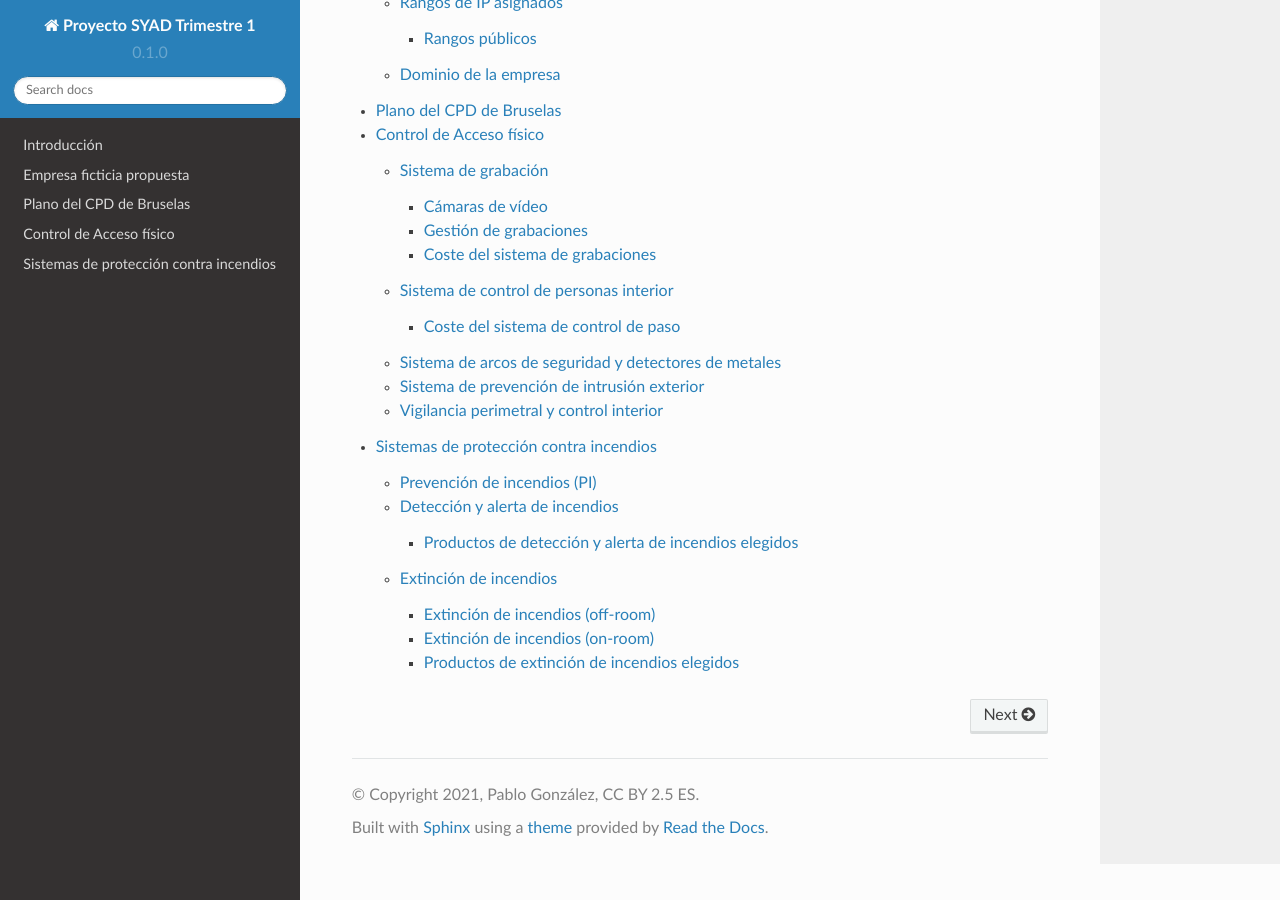
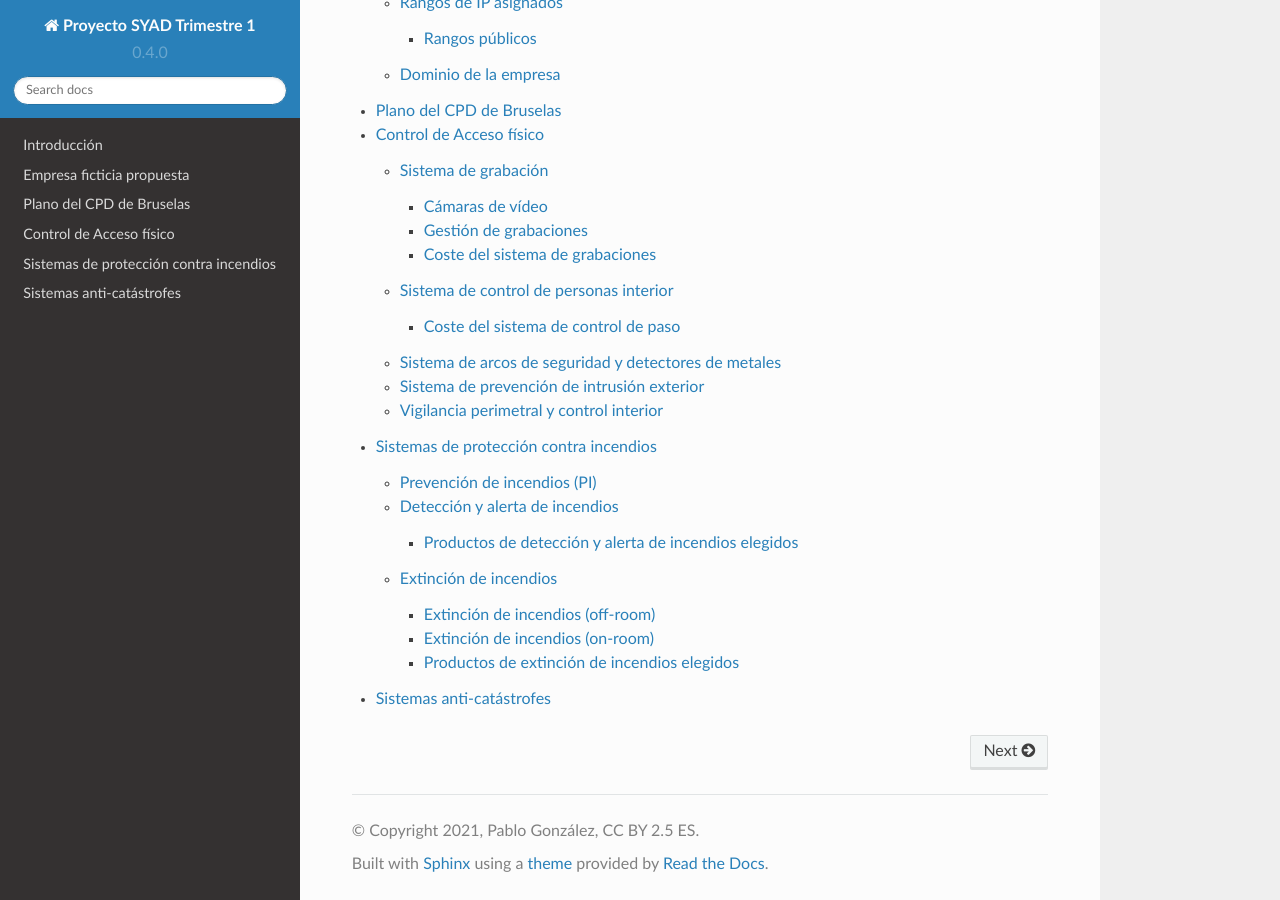
Before and after one commit to gonzaleztroyano/ASIR2-SYAD-P1, a Sphinx documentation site: the page built from docs/source/index.rst, in a window 1280 px wide and 900 px high, scrolled down 663 px. Built offline with Sphinx 7.4.7 and the Read the Docs theme 2.0.0, drawn with Linux system fonts in a browser that asks for light colours.

Commit message:
211023-2100

```diff
--- a/docs/source/conf.py
+++ b/docs/source/conf.py
@@ -6,8 +6,8 @@ project = 'Proyecto SYAD Trimestre 1'
 copyright = '2021, Pablo González, CC BY 2.5 ES'
 author = 'Pablo González'
 
-release = '0.1'
-version = '0.1.0'
+release = '0.4'
+version = '0.4.0'
 
 # -- General configuration
 
--- a/docs/source/control-de-acceso.rst
+++ b/docs/source/control-de-acceso.rst
@@ -84,6 +84,7 @@ Sistema de arcos de seguridad y detectores de metales
 =====================================================
 
 La instalación y el mantenimiento de estas soluciones correrá a cargo de la empresa barcelonesa "OrcromSeguridad". Se instalará en el control de acceso 2 un conjunto de control del fabricante *Garret Metal Detectors*. En `este enlace <https://www.orcromseguridad.com/wp-content/uploads/2018/10/Integracion-Garrett-VMI.pdf>`_ se encuentra disponible un folleto publicitario con los productos que incluye el conjunto. Son los siguientes:
+
  * *Spectrum 6040*, que permite la inspección de mochilas y bolsos de empleados y visitantes. Se instará a los empleados a no pasar al interior con mochilas y bolsos, permitiéndolo dejar en taquillas vigiladas en el control. De esta manera se evita la sobre exposición de la empleada/o del Control, trabajadoras, trabajadores y visitantes a los rayos X, así como de sus pertenencias. En `este enlace <https://www.orcromseguridad.com/nuestros-productos/equipo-rayos-x-spectrum-6040/>`_ se puede obtener más información sobre este producto.
  * *Garrett PD 6500i*, este arco de seguridad permite evitar el paso con objetos metálicos al interior del recinto. Desde `este enlace <https://orcromseguridad.com/wp-content/uploads/2018/08/arco-detector-Garrett-PD6500i.pdf>`_ se puede obtener más información sobre dicho producto.
 
--- a/docs/source/index.rst
+++ b/docs/source/index.rst
@@ -18,3 +18,4 @@ En esta página web se irán añadiendo los resúmenes de las tareas realizadas
    plano-cpd-bruselas
    control-de-acceso
    sistemas-anti-incendio
+   seguridad-anti-catastrofes
--- /dev/null
+++ b/docs/source/integridad-de-la-informacion.rst
@@ -0,0 +1,6 @@
+******************************************
+Integridad de la información de la empresa
+*******************************************
+A la web de la empresa (`Carpet4You.site<https://carpet4you.site>`_)se ha subido un documento (plano_CPD.pdf).
+
+.. code-block:: console
--- /dev/null
+++ b/docs/source/seguridad-anti-catastrofes.rst
@@ -0,0 +1,3 @@
+*************************
+Sistemas anti-catástrofes
+*************************
```
